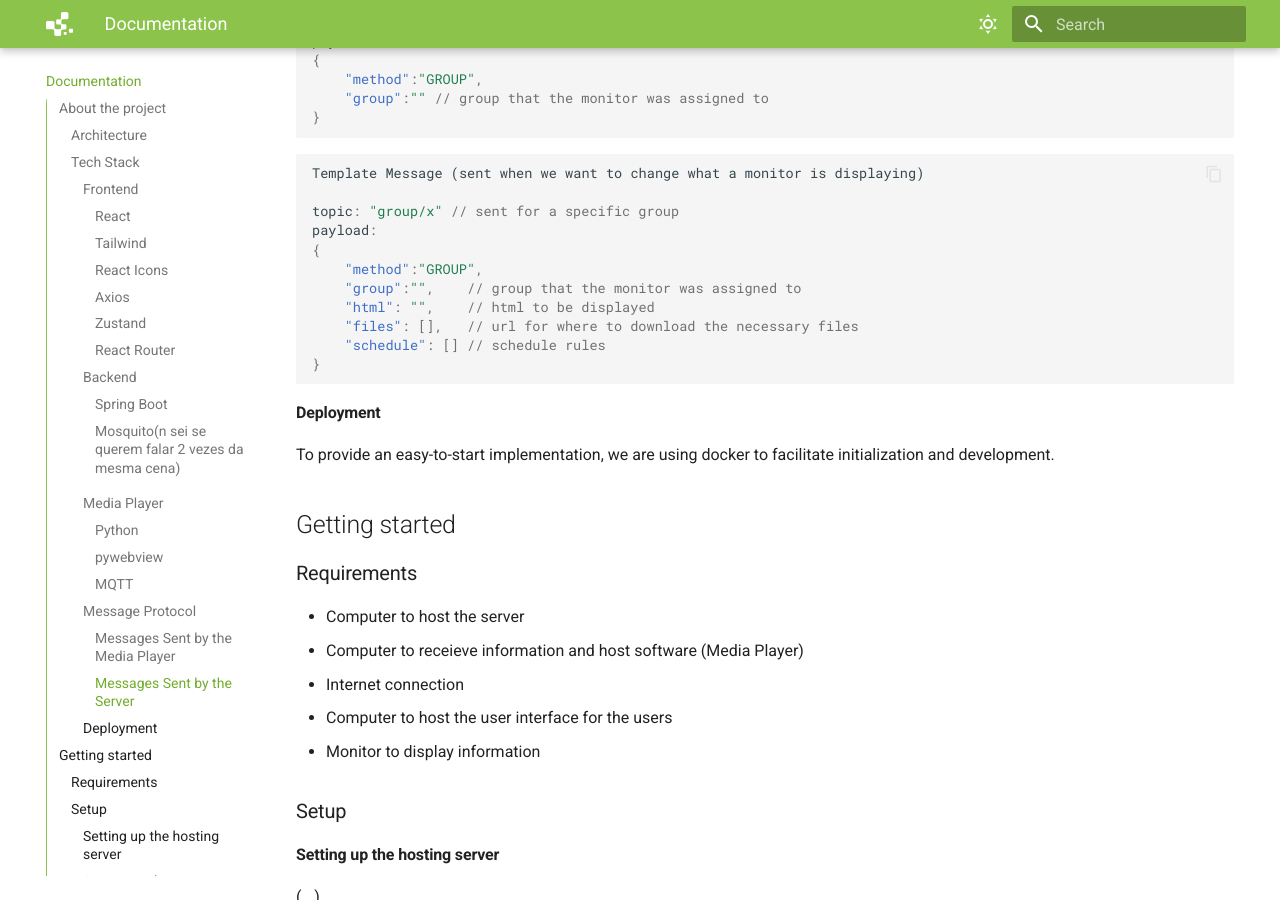
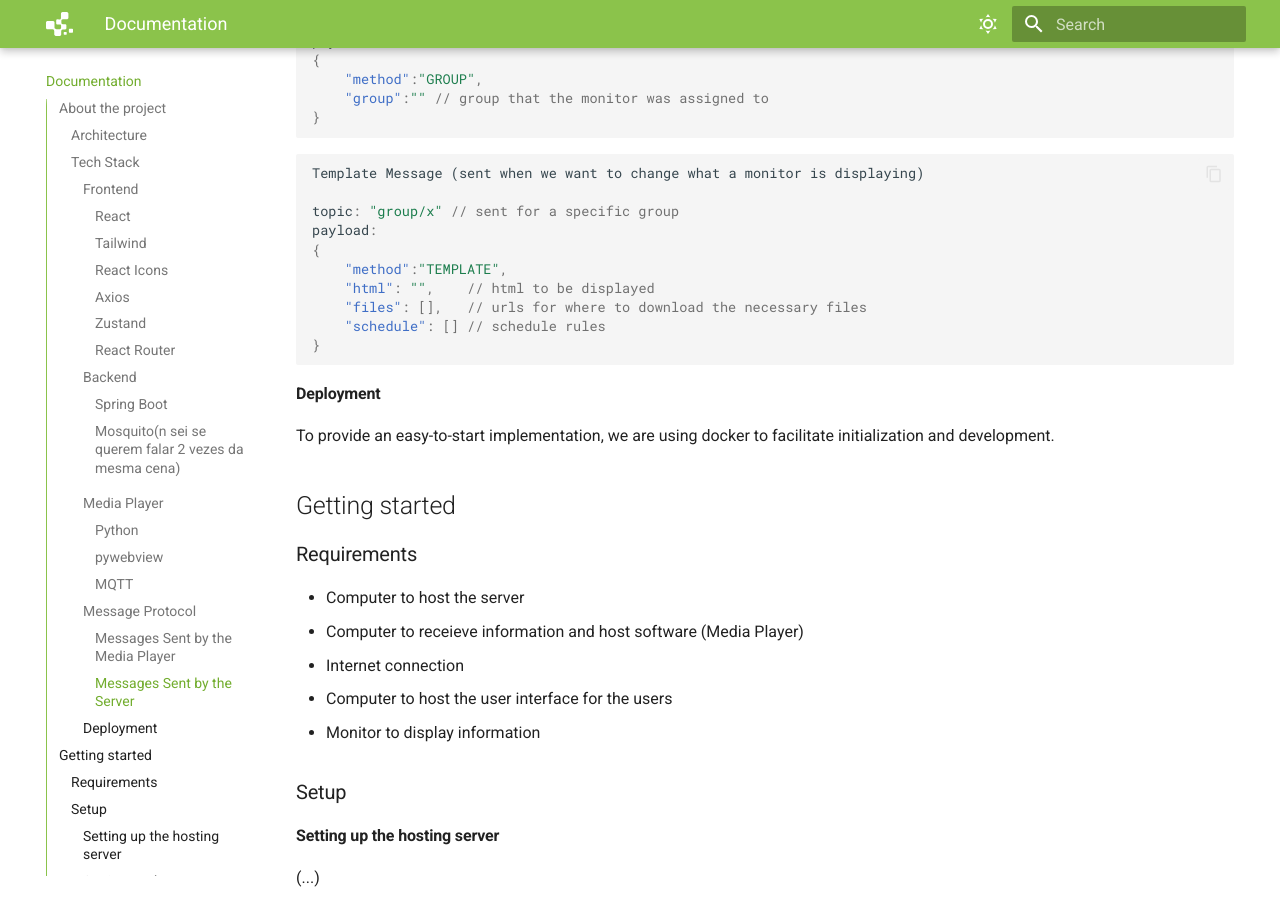
Before and after one commit to UA-Smart-Signage-Platform/Documentation-Website, an MkDocs documentation site: the page built from docs/documentation.md, in a window 1280 px wide and 900 px high, scrolled down 3366 px. Built offline with MkDocs 1.6.1 and Material for MkDocs 9.7.7, drawn with Linux system fonts in a browser that asks for light colours.

Commit message:
fixed typo

````diff
--- a/docs/documentation.md
+++ b/docs/documentation.md
@@ -101,10 +101,9 @@ Template Message (sent when we want to change what a monitor is displaying)
 topic: "group/x" // sent for a specific group
 payload:
 {
-    "method":"GROUP",
-    "group":"",    // group that the monitor was assigned to
+    "method":"TEMPLATE",
     "html": "",    // html to be displayed
-    "files": [],   // url for where to download the necessary files
+    "files": [],   // urls for where to download the necessary files
     "schedule": [] // schedule rules
 }
 ```
````
